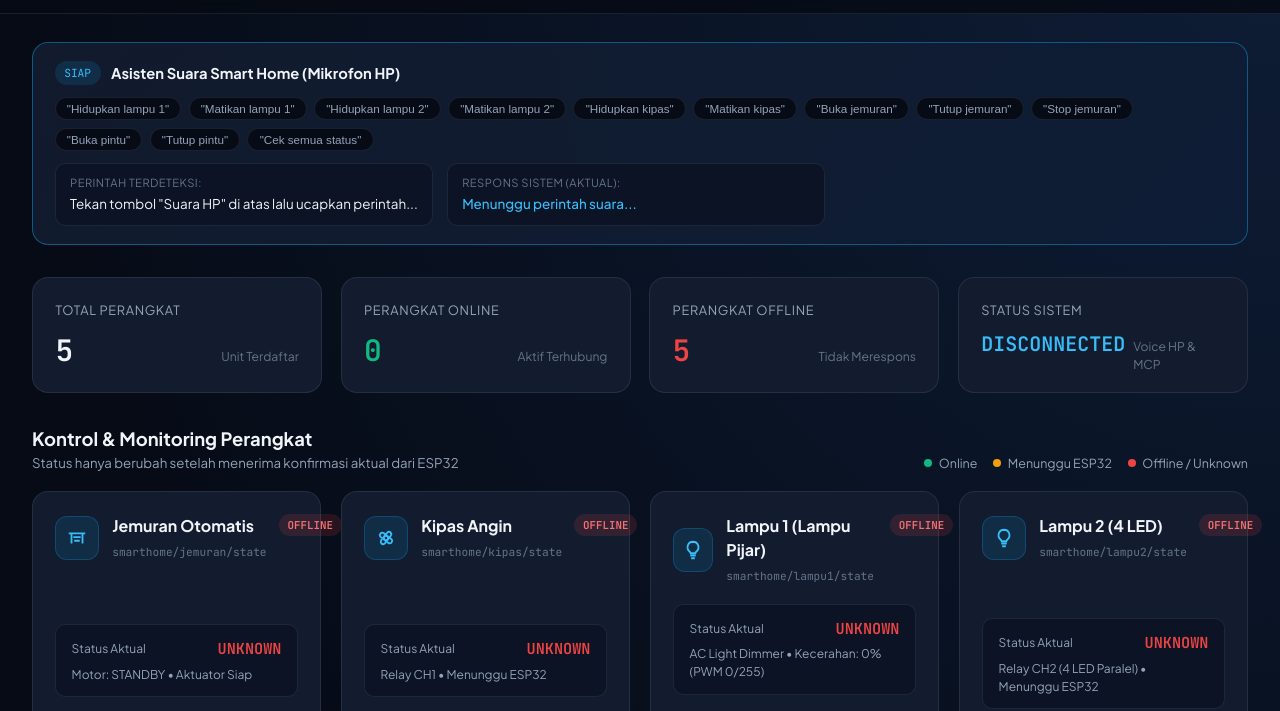
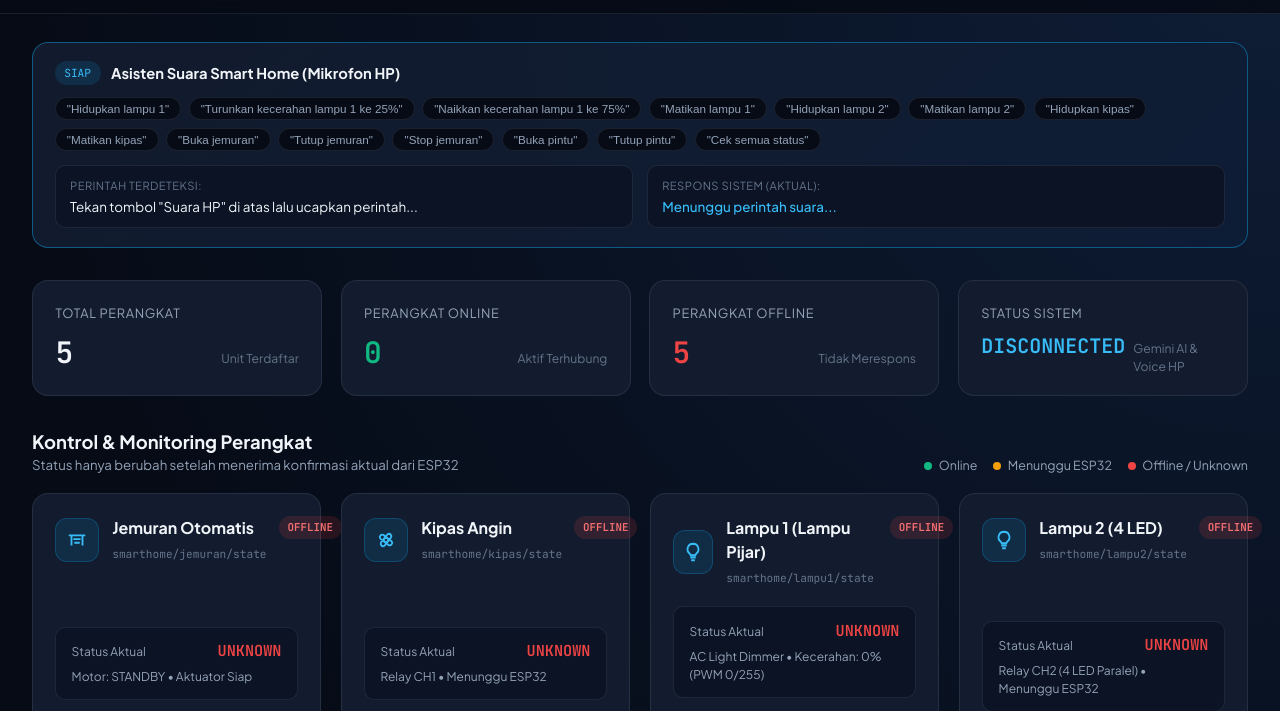
Before and after one commit to vxzny/euro-smarthome, a plain HTML site: page index.html in a window 1280 px wide. Shown: the part 66-777 px from the top of the page. Drawn offline with nearby package versions, Linux system fonts and the light colour scheme.

Commit message:
Update voice command buttons and system status label
Signed-off-by: nearestt <vinscodex05@gmail.com>

```diff
--- a/index.html
+++ b/index.html
@@ -78,8 +78,10 @@
           <span id="voice-status-badge" class="badge-pill">SIAP</span>
           <strong>Asisten Suara Smart Home (Mikrofon HP)</strong>
         </div>
-       <div class="voice-chips">
+        <div class="voice-chips">
           <button type="button" class="voice-chip" data-voice-sample="Hidupkan lampu 1">"Hidupkan lampu 1"</button>
+          <button type="button" class="voice-chip" data-voice-sample="Turunkan kecerahan lampu 1 ke 25%">"Turunkan kecerahan lampu 1 ke 25%"</button>
+          <button type="button" class="voice-chip" data-voice-sample="Naikkan kecerahan lampu 1 ke 75%">"Naikkan kecerahan lampu 1 ke 75%"</button>
           <button type="button" class="voice-chip" data-voice-sample="Matikan lampu 1">"Matikan lampu 1"</button>
           <button type="button" class="voice-chip" data-voice-sample="Hidupkan lampu 2">"Hidupkan lampu 2"</button>
           <button type="button" class="voice-chip" data-voice-sample="Matikan lampu 2">"Matikan lampu 2"</button>
@@ -92,6 +94,7 @@
           <button type="button" class="voice-chip" data-voice-sample="Tutup pintu">"Tutup pintu"</button>
           <button type="button" class="voice-chip" data-voice-sample="Cek semua status">"Cek semua status"</button>
         </div>
+      </div>
       <div class="voice-io-grid">
         <div class="voice-io-box">
           <span class="voice-io-label">Perintah Terdeteksi:</span>
@@ -134,7 +137,7 @@
         <span class="kpi-label">Status Sistem</span>
         <div class="kpi-value-row">
           <strong id="kpi-system-status" class="kpi-value kpi-status-text">OFFLINE</strong>
-          <span id="kpi-xiaozhi-badge" class="kpi-unit">Voice HP &amp; MCP</span>
+          <span id="kpi-xiaozhi-badge" class="kpi-unit">Gemini AI &amp; Voice HP</span>
         </div>
       </article>
     </section>
```
